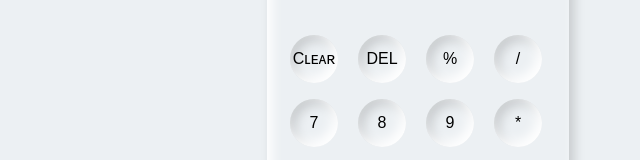
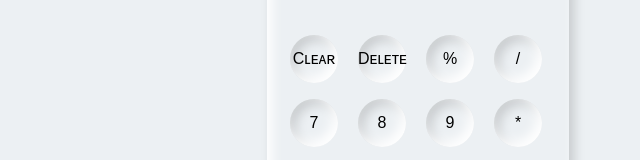
Before and after one commit to HarshithXDev/Simple-Calculator, a plain HTML site: page index.html in a window 1280 px wide. Shown: the part 283-443 px from the top of the page, 222-862 px from the left. Drawn offline with Linux system fonts and the light colour scheme.

Commit message:
Update index.html

```diff
--- a/index.html
+++ b/index.html
@@ -12,7 +12,7 @@
         <div class="calculator">
             <input type="text" placeholder="0" id="output-screen">
             <button onclick="Clear()">Cʟᴇᴀʀ</button>
-            <button onclick="del()">DEL</button>
+            <button onclick="del()">Dᴇʟᴇᴛᴇ</button>
             <button onclick="display('%')">%</button>
             <button onclick="display('/')">/</button>
             <button onclick="display('7')">7</button>
```
